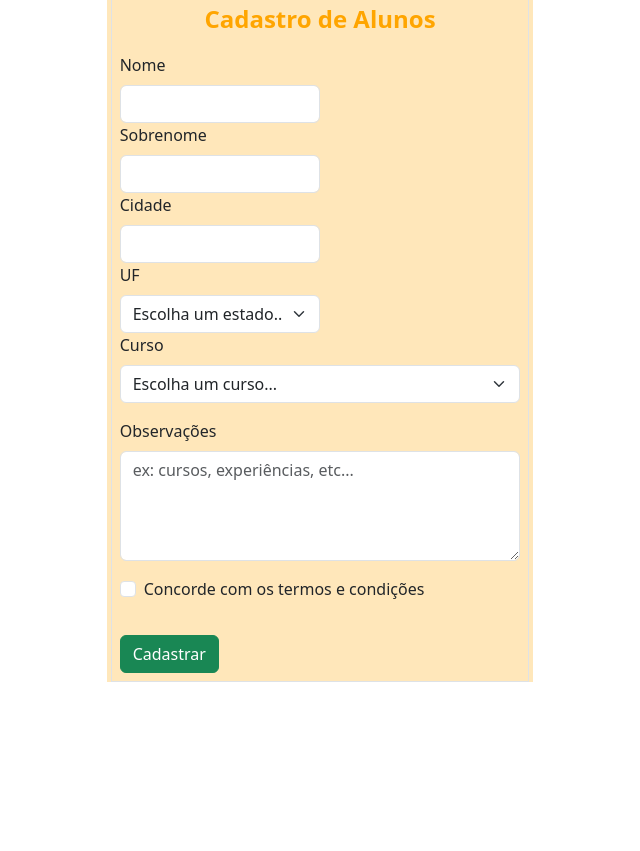
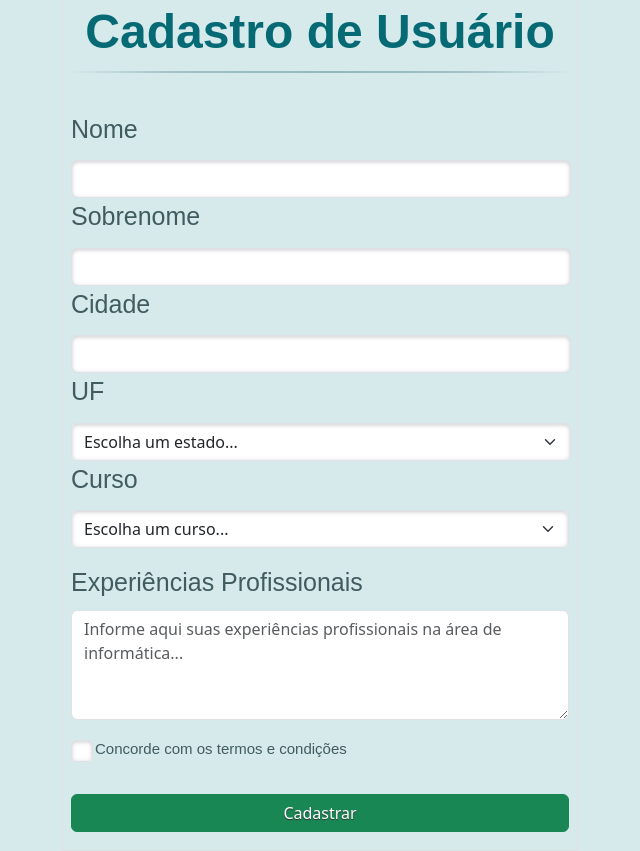
Before and after one commit to Isabella-Santander/ProjetoPPIM2AVAtividade, a website: page paginas/cadastroUsuario.html in a window 1280 px wide. Shown: the whole page, without its empty margins (320-960 px from the left). Before the commit the page ends 800 px from the top, so only its background shows below. Drawn offline with nearby package versions, Linux system fonts and the light colour scheme.

Commit message:
feats: style

```diff
--- a/paginas/cadastroUsuario.html
+++ b/paginas/cadastroUsuario.html
@@ -6,19 +6,105 @@
     <title>Cadastro Aluno</title>
     <link href="https://cdn.jsdelivr.net/npm/bootstrap@5.3.2/dist/css/bootstrap.min.css" rel="stylesheet" integrity="sha384-T3c6CoIi6uLrA9TneNEoa7RxnatzjcDSCmG1MXxSR1GAsXEV/Dwwykc2MPK8M2HN" crossorigin="anonymous">
 
+  <style>
+
+    body{
+      background-color: #d6e9eb;
+    }
+      .content{
+        width: 500px;
+        min-height: 560px;
+        margin: 0px auto;
+        position: relative;
+
+
+      }
+
+      h1{
+          font-size: 48px;
+          color: #066a75;
+          padding: 2px 0 10px 0;
+          font-family: Arial,sans-serif;
+          font-weight: bold;
+          text-align: center;
+          padding-bottom: 30px;
+        }
+      h1:after{
+            content: ' ';
+            display: block;
+            width: 100%;
+            height: 2px;
+            margin-top: 10px;
+            background: -webkit-linear-gradient(left, rgba(147,184,189,0) 0%,rgba(147,184,189,0.8) 20%,rgba(147,184,189,1) 53%,rgba(147,184,189,0.8) 79%,rgba(147,184,189,0) 100%);
+            background: linear-gradient(left, rgba(147,184,189,0) 0%,rgba(147,184,189,0.8) 20%,rgba(147,184,189,1) 53%,rgba(147,184,189,0.8) 79%,rgba(147,184,189,0) 100%);
+          }
+      label{
+            color: #405c60;
+            position: relative;
+            font-family: Arial, Helvetica, sans-serif;
+            font-size: 25px;
+        }
+        input {
+            outline: none;
+            width: 500px;
+            margin-top: 4px;
+            padding: 10px;
+            border: 1px solid #b2b2b2;
+            size: 100;
+
+            -webkit-border-radius: 3px;
+            border-radius: 3px;
+
+            -webkit-box-shadow: 0px 1px 4px 0px rgba(168, 168, 168, 0.6) inset;
+            box-shadow: 0px 1px 4px 0px rgba(168, 168, 168, 0.6) inset;
+
+            -webkit-transition: all 0.2s linear;
+            transition: all 0.2s linear;
+          }
+          select{
+            outline: none;
+            width: 95%;
+            margin-top: 4px;
+            padding: 10px;
+            border: 1px solid #b2b2b2;
+
+            -webkit-border-radius: 3px;
+            border-radius: 3px;
+
+            -webkit-box-shadow: 0px 1px 4px 0px rgba(168, 168, 168, 0.6) inset;
+            box-shadow: 0px 1px 4px 0px rgba(168, 168, 168, 0.6) inset;
+
+            -webkit-transition: all 0.2s linear;
+            transition: all 0.2s linear;
+          }
+          button{
+            width: 100%!important;
+            cursor: pointer;
+            padding: 8px 5px;
+            font-size: 20px;
+            border: 1px solid #fff;
+            margin-bottom: 10px;
+            text-shadow: 0 1px 1px #333;
+
+            -webkit-border-radius: 5px;
+            border-radius: 5px;
+
+            transition: all 0.2s linear;
+          }
+
+  </style>
+
 </head>
 <body>
-    <div class="container col-4" style="background-color: rgb(255, 231, 186);">
+    <div class="content">
         <form  action='/cadastrarUsuario' method="GET"  class="row g-3 needs-validation" novalidate>
         <fieldset class="border p-2 mt-2">
 
-            <div class="title text-center">
-                <legend class="mb-3" style="color: orange;;"><b>Cadastro de Alunos</b></legend>
-            </div>
+            <h1>Cadastro de Usuário</h1>
 
             <div class="col-md-6">
               <label for="nome" class="form-label">Nome</label>
-              <input type="text" class="form-control" id="nome" name="nome" required>
+              <input type="text" class="form-control" id="nome" name="nome" required style="width: 500px;">
               <div class="invalid-feedback">
                 Por favor, informe seu nome!
               </div>
@@ -26,7 +112,7 @@
 
             <div class="col-md-6">
               <label for="sobrenome" class="form-label">Sobrenome</label>
-              <input type="text" class="form-control" id="sobrenome" name="sobrenome" required>
+              <input type="text" class="form-control" id="sobrenome" name="sobrenome" required style="width: 500px;">
               <div class="invalid-feedback">
                 Por favor, informe seu sobrenome!
               </div>
@@ -34,14 +120,14 @@
 
             <div class="col-md-6">
               <label for="cidade" class="form-label">Cidade</label>
-              <input type="text" class="form-control" id="cidade" name="cidade" required>
+              <input type="text" class="form-control" id="cidade" name="cidade" required style="width: 500px;">
               <div class="invalid-feedback">
                 Por favor, Informe a sua cidade!
               </div>
             </div>
             <div class="col-md-6">
               <label for="uf" class="form-label">UF</label>
-              <select class="form-select" id="uf" name="uf" required>
+              <select class="form-select" id="uf" name="uf" required style="width: 500px;">
                 <option selected disabled value="">Escolha um estado...</option>
                 <option value="AC">Acre</option>
                 <option value="AL">Alagoas</option>
@@ -90,8 +176,8 @@
                 </div>
 
             <div class="mb-3">
-                <label for="obs" class="form-label">Observações</label>
-                <textarea class="form-control" id="obs" name="obs" placeholder="ex: cursos, experiências, etc..." rows="4" required></textarea>
+                <label for="obs" class="form-label">Experiências Profissionais</label>
+                <textarea class="form-control" id="obs" name="obs" placeholder="Informe aqui suas experiências profissionais na área de informática..." rows="4" required></textarea>
                 <div class="invalid-feedback">
                   Por gentileza, fale um pouco sobre você.
                 </div>
@@ -100,7 +186,7 @@
             <div class="col-12">
                 <div class="form-check">
                   <input class="form-check-input" type="checkbox" value="" id="invalidCheck" required>
-                  <label class="form-check-label" for="invalidCheck">
+                  <label class="form-check-label" for="invalidCheck" style="font-size: 15px;">
                     Concorde com os termos e condições
                   </label>
                   <div class="invalid-feedback">
@@ -114,6 +200,7 @@
             </div>
           </fieldset>
           </form>
+
     </div>
     <script src="https://cdn.jsdelivr.net/npm/bootstrap@5.3.2/dist/js/bootstrap.bundle.min.js" integrity="sha384-C6RzsynM9kWDrMNeT87bh95OGNyZPhcTNXj1NW7RuBCsyN/o0jlpcV8Qyq46cDfL" crossorigin="anonymous"></script>
     <script>
```
Also changed, not shown: paginas/images.jpg (added).
